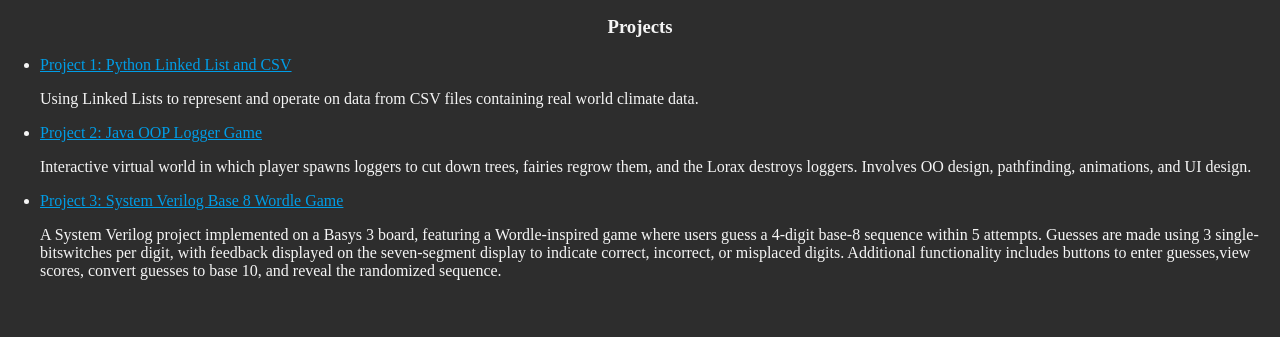
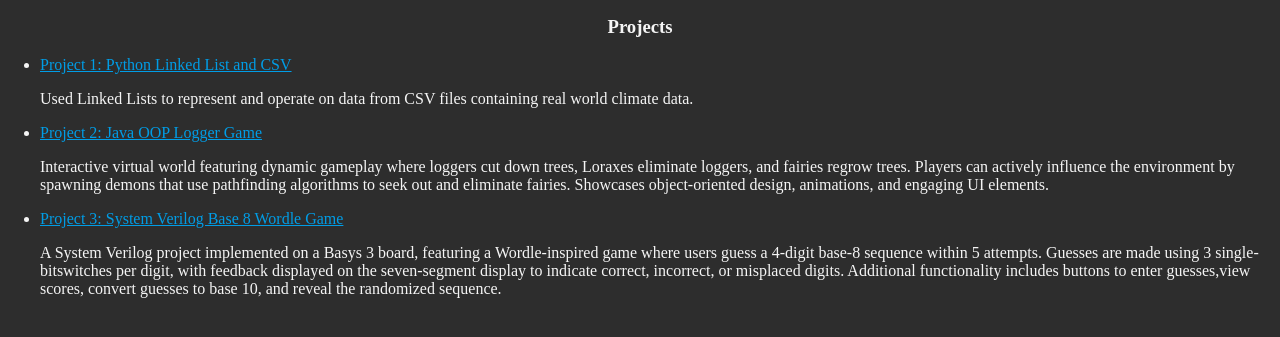
Before and after one commit to jakemaier1/jakemaier1.github.io, a plain HTML site: page index.html in a window 1280 px wide. Shown: the part 53-390 px from the top of the page. Drawn offline with Linux system fonts and the light colour scheme.

Commit message:
New Project 2 and 3 descriptions

```diff
--- a/index.html
+++ b/index.html
@@ -15,15 +15,19 @@
 		<ul class="list">
 			<li>
 				<a href="https://github.com/calpoly-csc202-2244/project-2-ayden-jake.git" target="_blank">Project 1: Python Linked List and CSV</a>
-				<p>Using Linked Lists to represent and operate on data from CSV files containing real world climate data.</p>
+				<p>Used Linked Lists to represent and operate on data from CSV files containing real world climate data.</p>
 			</li>
 			<li>
 				<a href="https://github.com/vrivera-cp/y2024-25-q1-csc203-project4-maier-jake" target="_begin">Project 2: Java OOP Logger Game</a>
-				<p>Interactive virtual world in which player spawns loggers to cut down trees, fairies regrow them, and the Lorax destroys loggers. Involves OO design, pathfinding, animations, and UI design.</p>
+				<p>Interactive virtual world featuring dynamic gameplay where loggers cut down trees, Loraxes eliminate loggers, and fairies regrow trees. Players can
+					actively influence the environment by spawning demons that use pathfinding algorithms to seek out and eliminate fairies. Showcases object-oriented
+					design, animations, and engaging UI elements.</p>
 			</li>
 			<li>
 				<a href="https://github.com/jakemaier1/DigitalDesignFinalProj.git">Project 3: System Verilog Base 8 Wordle Game</a>
-				<p>A System Verilog project implemented on a Basys 3 board, featuring a Wordle-inspired game where users guess a 4-digit base-8 sequence within 5 attempts. Guesses are made using 3 single-bitswitches per digit, with feedback displayed on the seven-segment display to indicate correct, incorrect, or misplaced digits. Additional functionality includes buttons to enter guesses,view scores, convert guesses to base 10, and reveal the randomized sequence.</p>
+				<p>A System Verilog project implemented on a Basys 3 board, featuring a Wordle-inspired game where users guess a 4-digit base-8 sequence within 5 attempts.
+					Guesses are made using 3 single-bitswitches per digit, with feedback displayed on the seven-segment display to indicate correct, incorrect, or misplaced
+					 digits. Additional functionality includes buttons to enter guesses,view scores, convert guesses to base 10, and reveal the randomized sequence.</p>
 			</li>
 		</ul>
 	</div>
```
